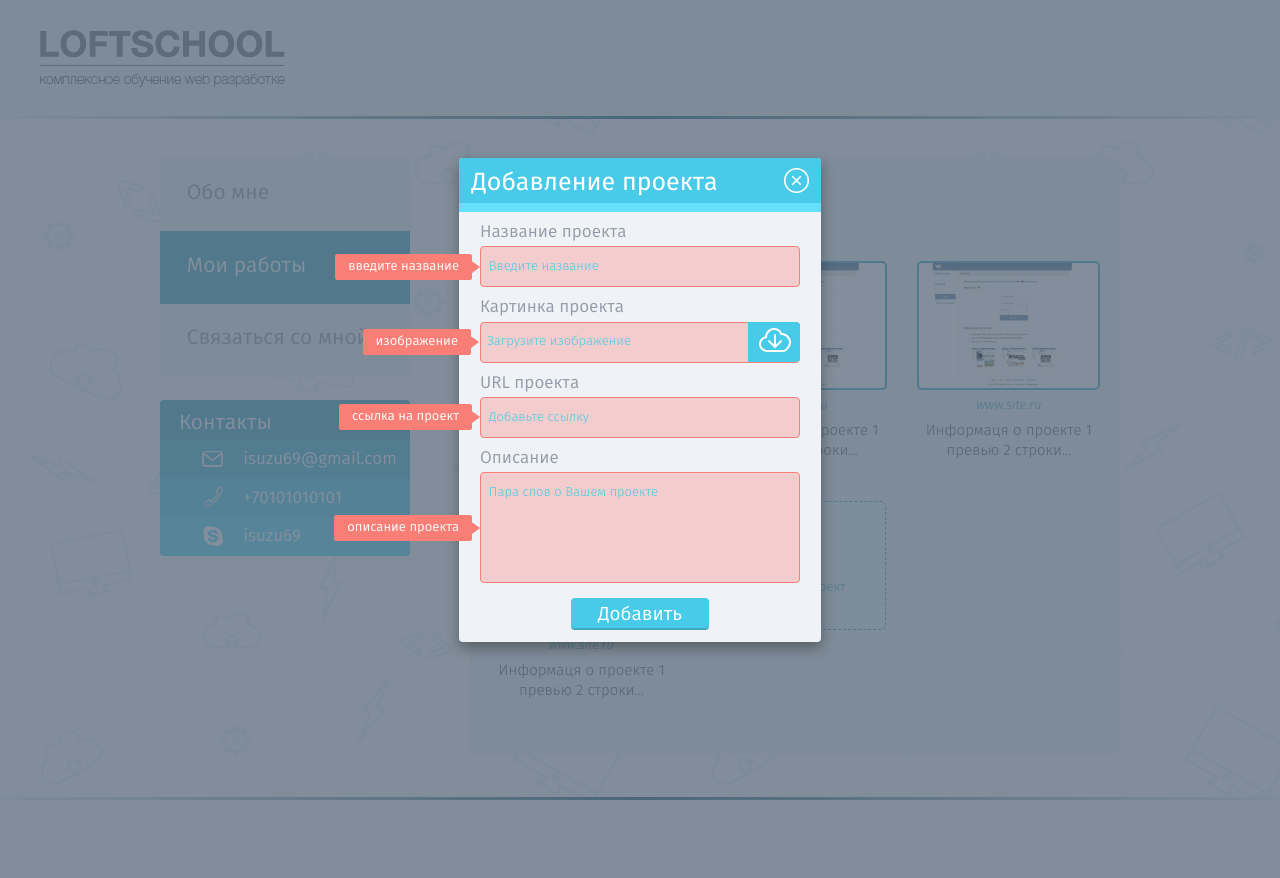
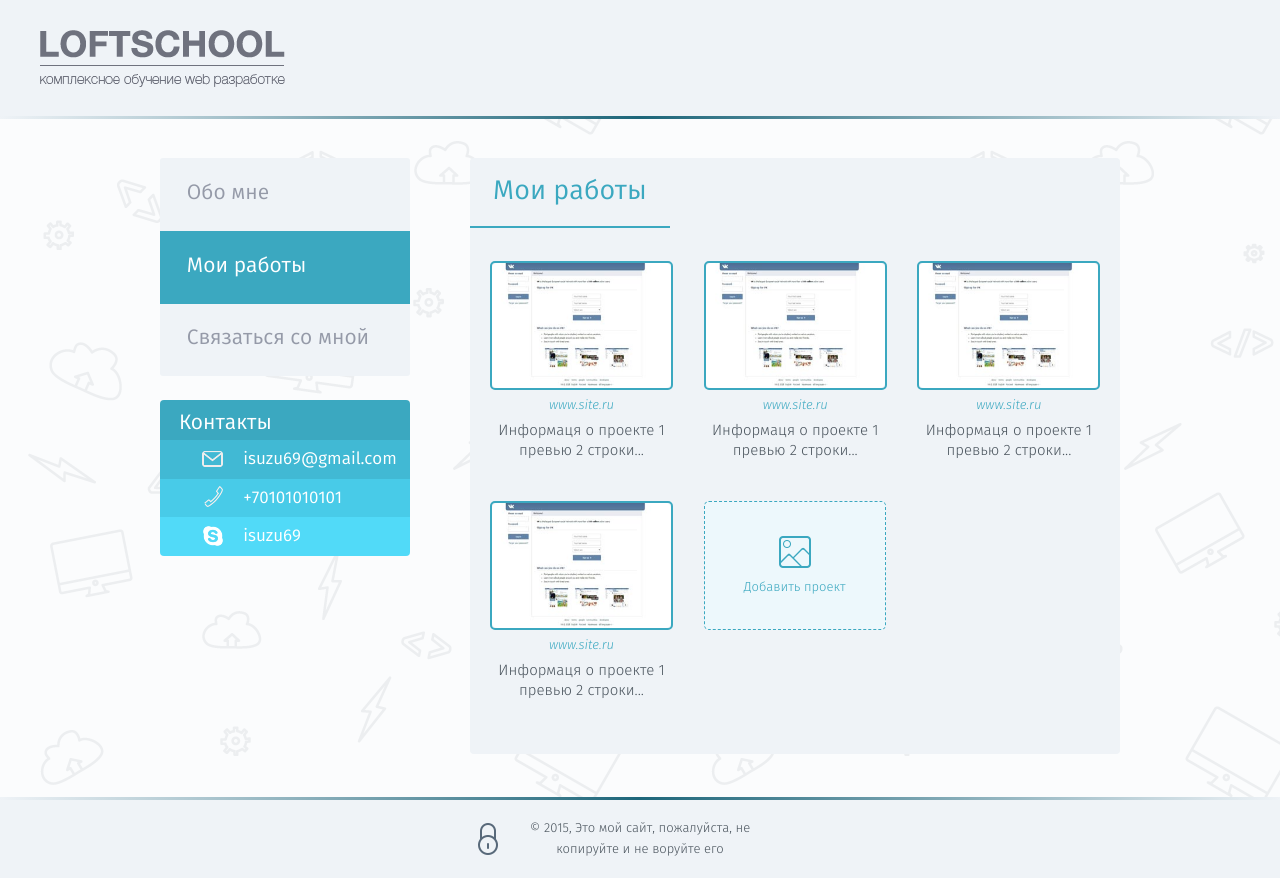
Before and after one commit to javabella/example-portfolio, a PHP site: page /index1.html in a window 1280 px wide. Before the commit the page ends 800 px from the top, so only its background shows below. Run offline with PHP 8.4, Linux system fonts and the light colour scheme.

Commit message:
adaptive pl

```diff
--- a/css/style.css
+++ b/css/style.css
@@ -85,6 +85,7 @@
     min-width: 320px;
 
     font-size: 10px;
+    font-family: fira_sansbook, sans-serif;
 
     color: #4a545d;
     background: url("../img/bg.png") repeat left top white;
@@ -292,30 +307,34 @@
     margin-right: 1em;
 }
 
-#sidebar .nav {
+.nav {
     width: 100%;
 
     font-size: 2.1em;
 }
 
-#sidebar .nav li {
+.nav li {
     width: 92%;
     padding: 0 4%;
 
     background: #eff3f7;
 }
 
-#sidebar .nav li:first-child {
+#pop-nav li {
+	background: white;
+}
+
+.nav li:first-child {
     -webkit-border-radius: 3px 3px 0 0;
             border-radius: 3px 3px 0 0;
 }
 
-#sidebar .nav li:last-child {
+.nav li:last-child {
     -webkit-border-radius: 0 0 3px 3px;
             border-radius: 0 0 3px 3px;
 }
 
-#sidebar .nav a {
+.nav a {
     display: block;
     padding: .9em .8em;
 
@@ -325,23 +344,31 @@
     border-bottom: 2px solid #eff3f7;
 }
 
+#pop-nav a {
+	border-color: white;
+}
 
-#sidebar .nav a:hover {
+
+.nav a:hover,
+#pop-nav a:hover {
     color: #3ba8c0;
     border-bottom: 2px solid #3ba8c0;
 }
 
-#sidebar .nav a:active,
-#sidebar .nav .active a {
+.nav a:active,
+.nav .active a,
+#pop-nav .nav .active a {
     color: white;
 }
 
-#sidebar .nav .active {
+.nav .active,
+#pop-nav .active {
     color: white;
     background: #3ba8c0;
 }
 
-#sidebar .nav .active a {
+.nav .active a,
+#pop-nav .active a {
     border-bottom: 2px solid #3ba8c0;
 }
 
@@ -364,7 +391,7 @@
     background: #3ba8c0;
 }
 
-#sidebar .contact {
+.contact {
     position: relative;
 
     padding: .34em 0;
@@ -375,20 +402,20 @@
     color: white;
 }
 
-#sidebar .contact:hover span {
+.contact:hover span {
     text-decoration: underline;
 }
 
 
-#sidebar .contact.mail {
+.contact.mail {
     background: #41b9d4;
 }
 
-#sidebar .contact.phone {
+.contact.phone {
     background: #48cbe8;
 }
 
-#sidebar .contact.skype {
+.contact.skype {
     background: #51daf8;
 }
 
@@ -396,7 +423,7 @@
     position: absolute;
 }
 
-#sidebar .icon.mail {
+.icon.mail {
     top: .6em;
     left: 2.45em;
 
@@ -407,7 +434,7 @@
 	background-position: -173px -0px;
 }
 
-#sidebar .icon.phone {
+.icon.phone {
     top: .4em;
     left: 2.6em;
 
@@ -418,7 +445,7 @@
 	background-position: -123px -141px;
 }
 
-#sidebar .icon.skype {
+.icon.skype {
     top: .5em;
     left: 2.5em;
 
@@ -799,6 +826,17 @@
     color: #48cbe8;
 }
 
+#content .callme h1, #authoriz h1, #add-project > h1 {
+    display: block;
+    text-align: center;
+    color: white;
+    border-bottom: 17px solid #67dffa;
+    -webkit-border-radius: 4px 4px 0 0;
+    border-radius: 4px 4px 0 0;
+    background-color: #48cbe8;
+    padding: 1.56em 0 1.4em;
+}
+
 #content .callme .left {
     float: left;
     width: 50%;
@@ -1025,6 +1063,7 @@
     height: 100%;
 
     background: rgba(88,105,122,.75);
+    display: none;
 }
 
 #add-project {
@@ -1040,6 +1079,15 @@
     bottom: 0;
 
     box-shadow: 0 6px 13px rgba(13, 16, 7, 0.35);
+    display: none;
+}
+
+#add-project > h1 {
+    padding: .25em 1em 0 .5em;
+    font-family: fira_sansregular, sans-serif;
+    font-size: 2.5em;
+    text-align: left;
+    border-bottom: 9px solid #67dffa;
 }
 
 #add-project p {
@@ -1224,7 +1273,7 @@
 }
 
 
-#add-project .input-wrapper {
+.input-wrapper {
 	position: relative;
 }
 
@@ -1241,14 +1290,41 @@
 	top: 0;
 	bottom: 0;
 	margin: auto;
-	text-transform: lowercase;
 	right: 0;
 	white-space: nowrap;
 }
 
 #add-project .tooltip {
-	margin-right: 328px;
+	margin-right: 25.2em;
 }
+
+.cli-name .tooltip {
+    margin-right: 15.3em;
+
+}
+
+.cli-email .tooltip {
+    margin-right: -11.2em;
+
+}
+
+.cli-message .tooltip {
+    margin-right: 31.5em;
+
+}
+
+.cli-capcha .tooltip.one {
+    margin-right: -10.3em;
+}
+
+.cli-capcha .tooltip.two {
+    margin-right: -11.6em;
+}
+
+#authoriz .tooltip {
+	margin-right: 33.2em;
+}
+
 
 
 .arrow.to-right {
@@ -1314,23 +1512,3 @@
         font-size: 1.3em;
     }
 }
-
-
-#content .callme h1, #authoriz h1, #add-project > h1 {
-    display: block;
-    text-align: center;
-    color: white;
-    border-bottom: 17px solid #67dffa;
-    -webkit-border-radius: 4px 4px 0 0;
-    border-radius: 4px 4px 0 0;
-    background-color: #48cbe8;
-    padding: 1.56em 0 1.4em;
-}
-
-#add-project > h1 {
-    padding: .25em 1em 0 .5em;
-    font-family: fira_sansregular, sans-serif;
-    font-size: 2.5em;
-    text-align: left;
-    border-bottom: 9px solid #67dffa;
-}
--- a/index1.html
+++ b/index1.html
@@ -135,7 +135,7 @@
 		<div class="icon close"></div>
 		<form>
 			<div class="alert" id="add-error">
-				<div class="icon close.red"></div>
+				<div class="icon close-red"></div>
 				<h1>Ошибка!</h1>
 				<p>Невозможно добавить проект.</p>
 			</div>
@@ -172,21 +172,13 @@
 
 	<div id="alert-added" class="block">
 		<div class="alert">
-			<div class="icon close.green"></div>
+			<div class="icon close-green"></div>
 			<h1>Ура!</h1>
 			<p>Проект успешно добавлен.</p>
 		</div>
 	</div>
 
 	<script src="js/jquery-1.11.2.min.js"></script>
-	<script type="text/javascript">
-		$(
-			$('#file').change(function(){
-				var fname = $(this).val();
-				$('#file-name').html(fname);
-			})
-		);
-
-	</script>
+	<script src="js/app.js"></script>
 </body>
 </html>
--- /dev/null
+++ b/js/app.js
@@ -0,0 +1,17 @@
+$(document).ready(function() {
+	$('#file').change(function(){
+		$('#file-name').html($(this).val());
+	});
+
+	$('#add-btn').on('click', function(){
+		$('#mask').fadeIn();
+		$('#add-project').fadeIn();
+	});
+
+	$('.icon.close').on('click', function(){
+		$('#add-project').fadeOut();
+		$('#mask').fadeOut();
+	});
+
+
+});
```
Also changed, not shown: other parts of css/style.css (+151 -14 lines), index.html (+54 -0 lines), index2.html (+21 -4 lines), index4.html (+10 -2 lines).
